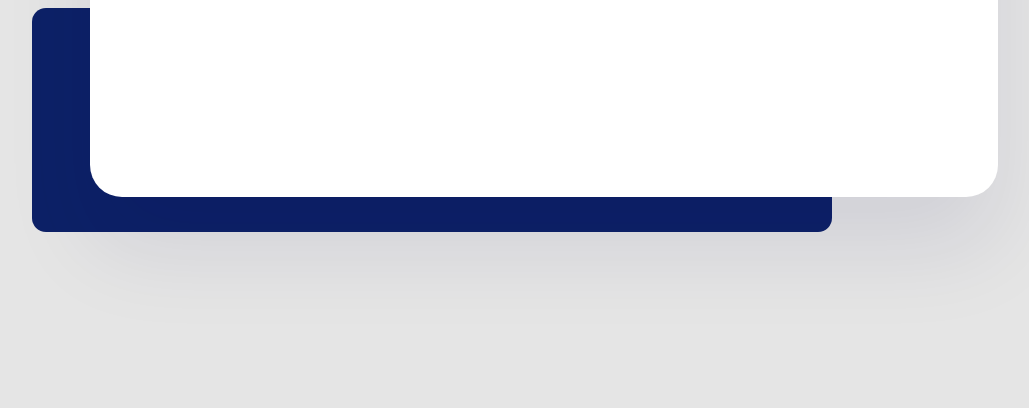
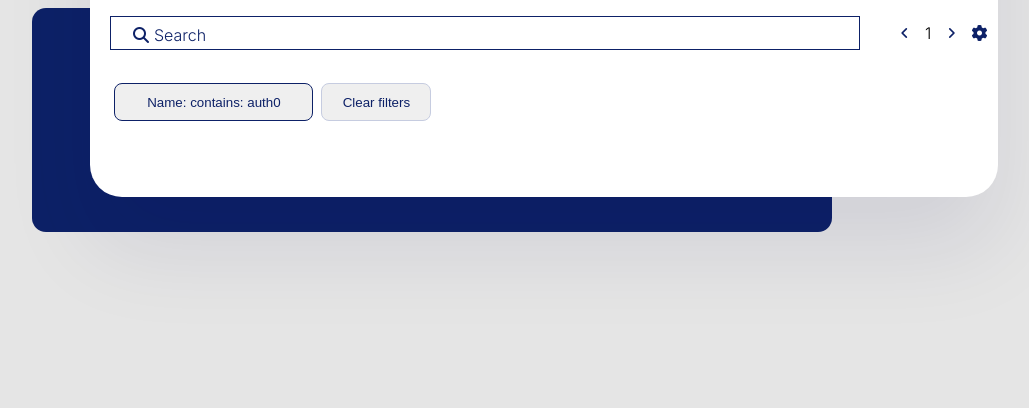
Before and after one commit to Shollytemmy/Page-Header, a plain HTML site: page index.html in a window 1280 px wide. Shown: the part 392-800 px from the top of the page, without its empty margins (96-1125 px from the left). Drawn offline with Linux system fonts and the light colour scheme.

Commit message:
Completd projects

```diff
--- a/index.css
+++ b/index.css
@@ -93,6 +93,7 @@ border-radius: 32px;
     display: flex;
     gap: 34px;
     outline: 0px solid #0D2167;
+    margin-top: 32px;
 }
 
 .left-side{
@@ -135,6 +136,7 @@ color: #0D2167;
     margin-left: 20px;
     display: flex;
     align-items: center;
+    margin-top: 40px;
 }
 
 
@@ -142,10 +144,12 @@ color: #0D2167;
     width: 744px;
     height: 30px;
     outline: none;
+    border: 1px solid #0D2167;
 }
 
 .input-wrapper{
     position: relative;
+
 
 }
 
@@ -178,3 +182,32 @@ color: #0D2167;
     cursor: pointer;
     color: #0D2167;
 }
+
+.bottom-part{
+    display: flex;
+    align-items: center;
+    margin-left: 24px;
+    gap: 8px;
+    margin-top: 30px;
+}
+
+.auth{
+width: 199px;
+height: 38px;
+padding: 8px;
+color: #0D2167;
+/* #0D2167 */
+
+border: 1px solid #0D2167;
+border-radius: 8px;
+}
+
+.filters{
+    width: 110px;
+height: 38px;
+
+border: 1px solid #C6CCE0;
+border-radius: 8px;
+padding: 8px 8px;
+color: #0D2167;
+}
--- a/index.html
+++ b/index.html
@@ -39,8 +39,8 @@
                 <div class="input-section">
                     <div class="input-wrapper">
                         <div class="search">
-                            <i class="fa fa-search"></i>
-                            <span>Search</span>
+                            <i class="fa fa-search icn"></i>
+                            <span class="icn">Search</span>
 
                         </div>
 
@@ -66,6 +66,14 @@
                     </div>
 
 
+
+
+                </div>
+                    <div class="bottom-part">
+                    <button class="auth">Name: contains: auth0</button>
+                    <div>
+                        <button class="filters">Clear filters</button>
+                    </div>
                 </div>
             </div>
 
```
